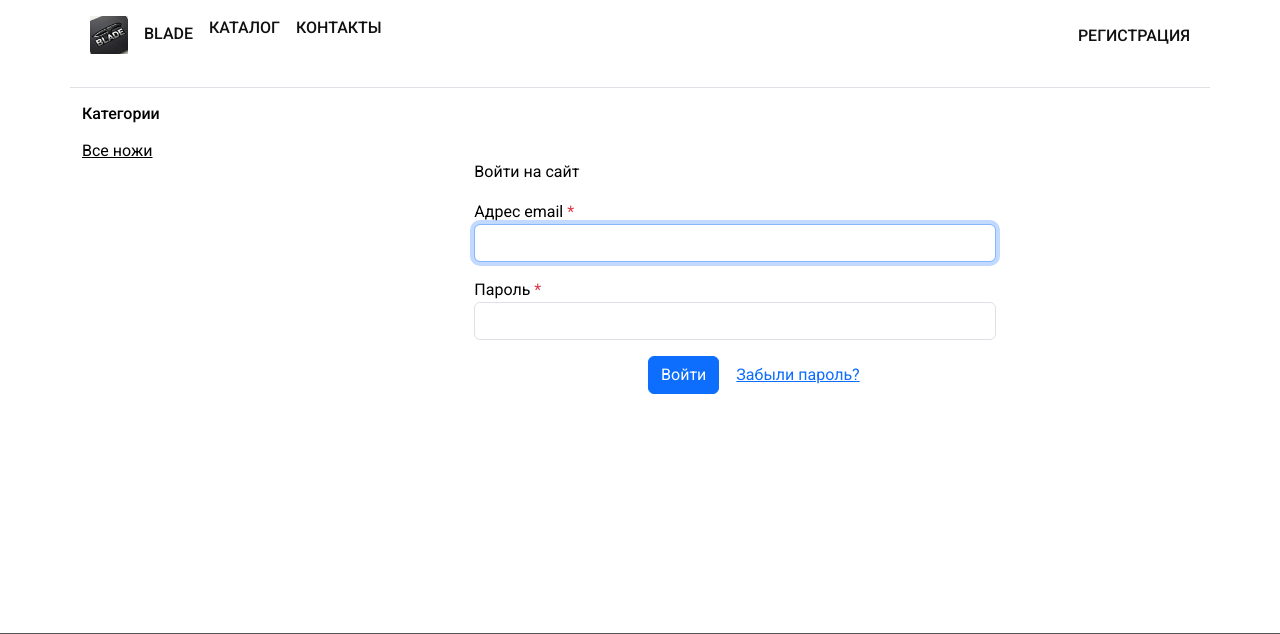
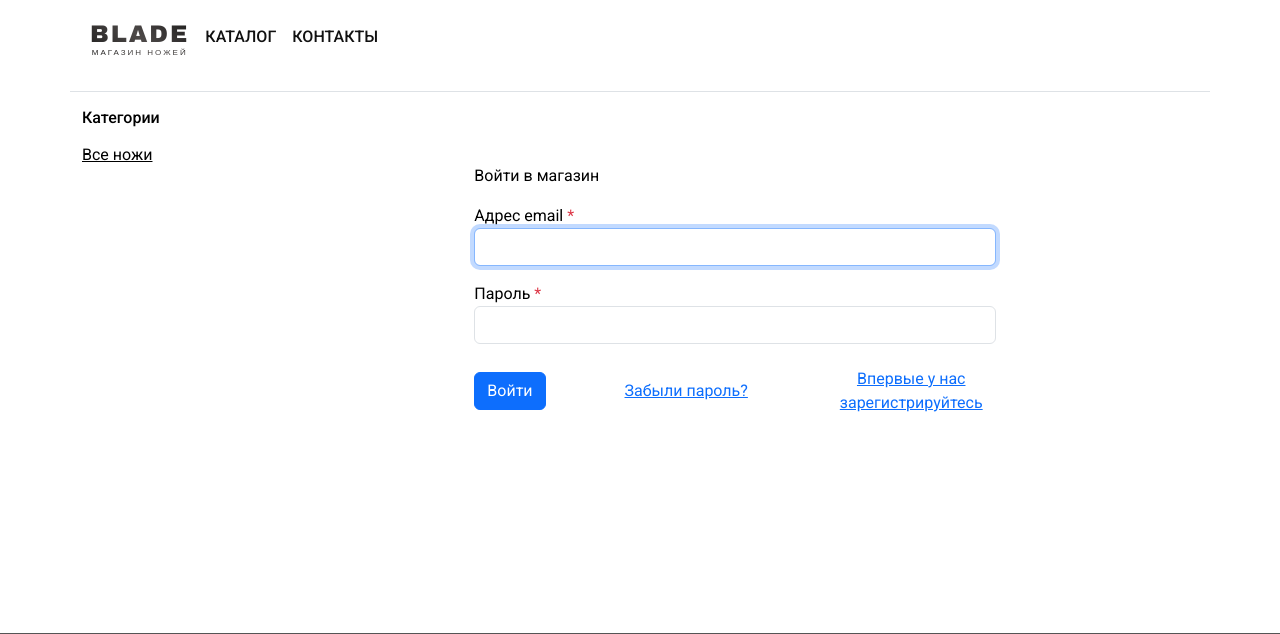
Before and after one commit to gusevskiy/marketplace, a Django app: page /auth/login/ in a window 1280 px wide. Shown: the top 634 px of the page. Run offline with Django 5.2, Linux system fonts and the light colour scheme; parts of the project's set-up code (start-up, migrations or seed data) failed here and were passed over; some libraries are stand-ins or nearby versions.

Commit message:
изменил логотип, перенес регистрацию в щаблон авторизации

```diff
--- a/blade/product/management/commands/load_images.py
+++ b/blade/product/management/commands/load_images.py
@@ -9,7 +9,10 @@ class Command(BaseCommand):
     загрузить тестовые данные, доп параметром указать путь к папке с фотографиями
     название фотографии 1.jpg привязывается к id=1 и т.д.
 
+    linux
     python manage.py load_images /mnt/c/Users/SuperBest/Pictures/ножи/
+    windows
+    python manage.py load_images C:\\Users\\SuperBest\\Pictures\\ножи
     """
     help = "Загрузка тестовых изображений и привязка их к продуктам"
 
--- a/blade/product/management/commands/load_product.py
+++ b/blade/product/management/commands/load_product.py
@@ -11,8 +11,8 @@ class Command(BaseCommand):
     """
 
     def handle(self, *args, **kwargs):
-        # csv_file_path = r"C:\DEVELOP\marketplace\blade\data\blade.csv"
-        csv_file_path = r"/home/gusevskiy/Develop/marketplace/blade/data/blade.csv"
+        csv_file_path = r"C:\DEVELOP\marketplace\blade\data\blade.csv"
+        # csv_file_path = r"/home/gusevskiy/Develop/marketplace/blade/data/blade.csv"
         self.stdout.write(self.style.WARNING("Старт команды"))
         with open(csv_file_path, mode="r", encoding="utf-8-sig") as csv_file:
             csv_reader = csv.DictReader(csv_file)
--- a/blade/static/main.css
+++ b/blade/static/main.css
@@ -39,13 +39,63 @@ a:hover {
 /* ----------------------------------------------- */
 
 /* Start header */
+
+.logo {
+    font-family: 'Arial Black', sans-serif;
+    font-size: 24px;
+    text-decoration: none;
+    color: #fff;
+    background: linear-gradient(45deg, #131212, #4d4948, #131212);
+    border-radius: 10px;
+    background-clip: text;
+    -webkit-background-clip: text;
+    -webkit-text-fill-color: transparent;
+    letter-spacing: 2px;
+    transition: all 0.3s ease;
+    display: inline-block;
+    position: relative;
+}
+
+.logo::before {
+    content: '';
+    position: absolute;
+    top: 0;
+    left: 0;
+    width: 100%;
+    height: 100%;
+    /* background: linear-gradient(135deg, #ff7f50, #000); */
+    z-index: -1;
+    transform: skewX(-20deg);
+    transition: transform 0.3s ease;
+}
+
+.logo small {
+    font-family: Arial, sans-serif;
+    font-size: 8px;
+    /* Мелкий текст */
+    display: block;
+    margin-top: -5px;
+    /* Приближаем к основному тексту */
+    color: #2c2b2b;
+    /* Серый цвет для контраста */
+}
+
+/* .logo:hover::before {
+    transform: skewX(-20deg) scale(1.1);
+} */
+
+/* .logo:hover {
+    color: #fff;
+    background: linear-gradient(45deg, #72706f, #4e4a4a, #7e7b7a);
+} */
+
 .navbar-light .navbar-nav .nav-link {
     color: #111;
     font-weight: 500;
     text-transform: uppercase;
 }
 
-.top-menu li a::after {
+.top-menu a::after {
     content: '';
     display: block;
     width: 100%;
@@ -56,7 +106,7 @@ a:hover {
 
 }
 
-.top-menu li a:hover:after {
+.top-menu a:hover:after {
     transform: scale(1);
 }
 
--- a/blade/templates/includes/header.html
+++ b/blade/templates/includes/header.html
@@ -13,19 +13,19 @@
 
         <!-- Навигация -->
         <div class="collapse navbar-collapse" id="navbarNav">
-          <ul class="navbar-nav me-auto mb-2 mb-lg-0 top-menu">
+          <ul class="navbar-nav me-auto mb-2 mb-lg-0 align-items-center">
             <!-- Логотип -->
             <li class="nav-item">
-              <a href="{% url 'product:product_list' %}" class="nav-link">
-                <img src="{% static 'img/main_logo.png' %}" width="38" height="30" class="me-3" alt="Bootstrap">Blade
+              <a href="{% url 'product:product_list' %}" class="nav-link logo">
+                Blade<br><small class="text-center">магазин ножей</small>
               </a>
             </li>
             <!-- каталог -->
-            <li class="nav-item">
+            <li class="nav-item top-menu">
               <a class="nav-link" href="{% url 'product:product_list' %}">Каталог</a>
             </li>
             <!-- Контакты -->
-            <li class="nav-item">
+            <li class="nav-item top-menu">
               <a class="nav-link" href="#">Контакты</a>
             </li>
           </ul>
@@ -71,7 +71,7 @@
                 <i class="fa-solid fa-right-to-bracket"></i></a>
             </li>
 
-            <!-- Регистрация -->
+            <!-- Регистрация
             <li class="nav-item">
               <a class="nav-link
                                 {% if view_name == 'users:signup' %}
@@ -79,7 +79,7 @@
                                 {% endif %}" href="{% url 'users:signup' %}">
                 Регистрация
               </a>
-            </li>
+            </li> -->
             {% endif %}
           </ul>
         </div>
--- a/blade/templates/users/login.html
+++ b/blade/templates/users/login.html
@@ -7,7 +7,7 @@
     <div class="col-md-8 p-5">
         <div class="cart">
             <div class="cart-header">
-                Войти на сайт
+                Войти в магазин
             </div>
             <div class="cart-body">
                 {% if form.errors %}
@@ -47,7 +47,7 @@
                         </div>
                     </div>
                     {% endfor %}
-                    <div class="col-md-6 offset-md-4">
+                    <div class="d-flex justify-content-between align-items-center">
                         <button type="submit" class="btn btn-primary">
                             Войти
                         </button>
@@ -56,6 +56,12 @@
                         <a href="{% url 'users:password_reset_form' %}" class="btn btn-link">
                             Забыли пароль?
                         </a>
+                        <a class="btn btn-link
+                                {% if view_name == 'users:signup' %}
+                                active
+                                {% endif %}" href="{% url 'users:signup' %}">
+                            <span>Впервые у нас<br>зарегистрируйтесь</span>
+                        </a>
                     </div>
                 </form>
             </div> <!-- cart body -->
--- a/blade/users/views.py
+++ b/blade/users/views.py
@@ -1,5 +1,3 @@
-# users/views.py
-# Импортируем CreateView, чтобы создать ему наследника
 from ast import arg
 from django.views.generic import CreateView
 from django.contrib.auth.views import LogoutView
```
Also changed, not shown: README.md.
